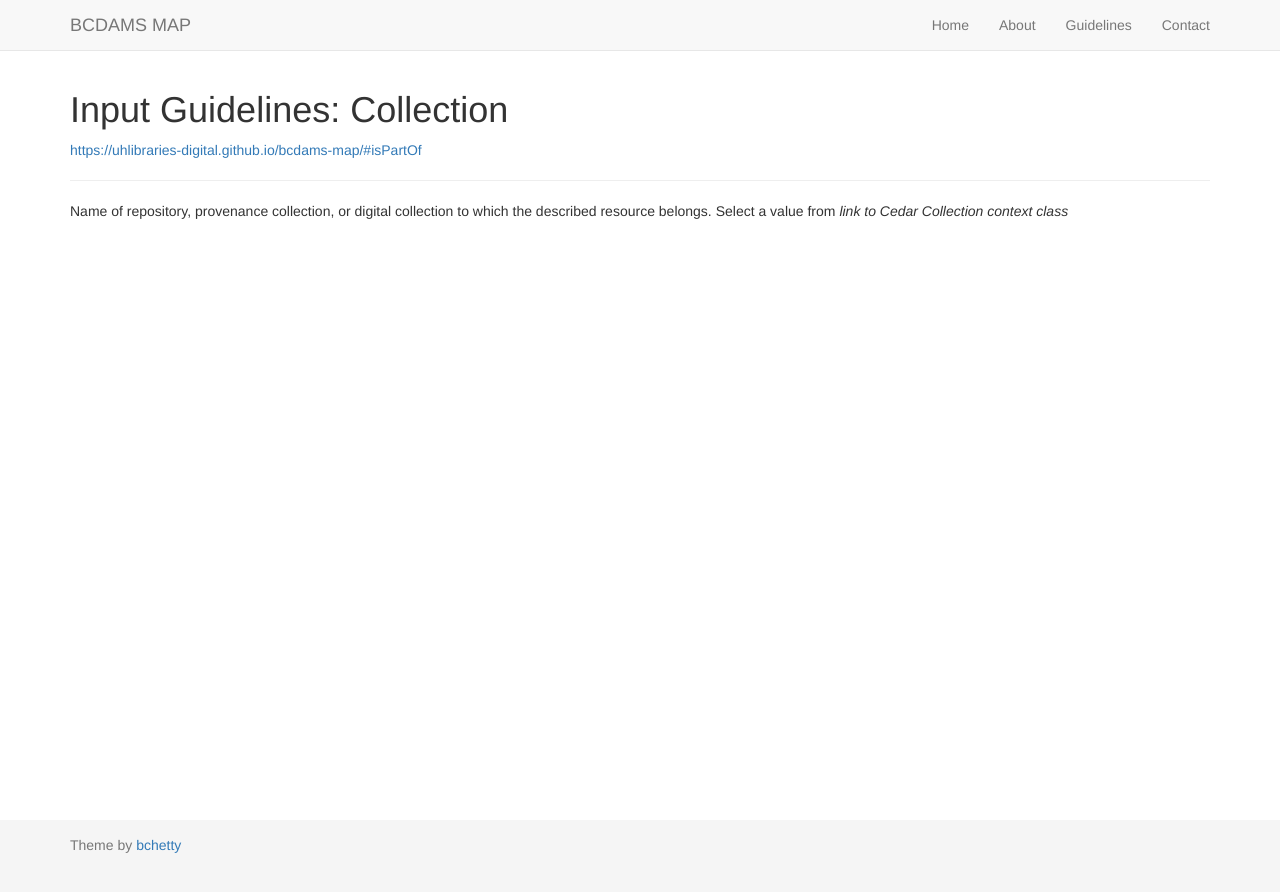
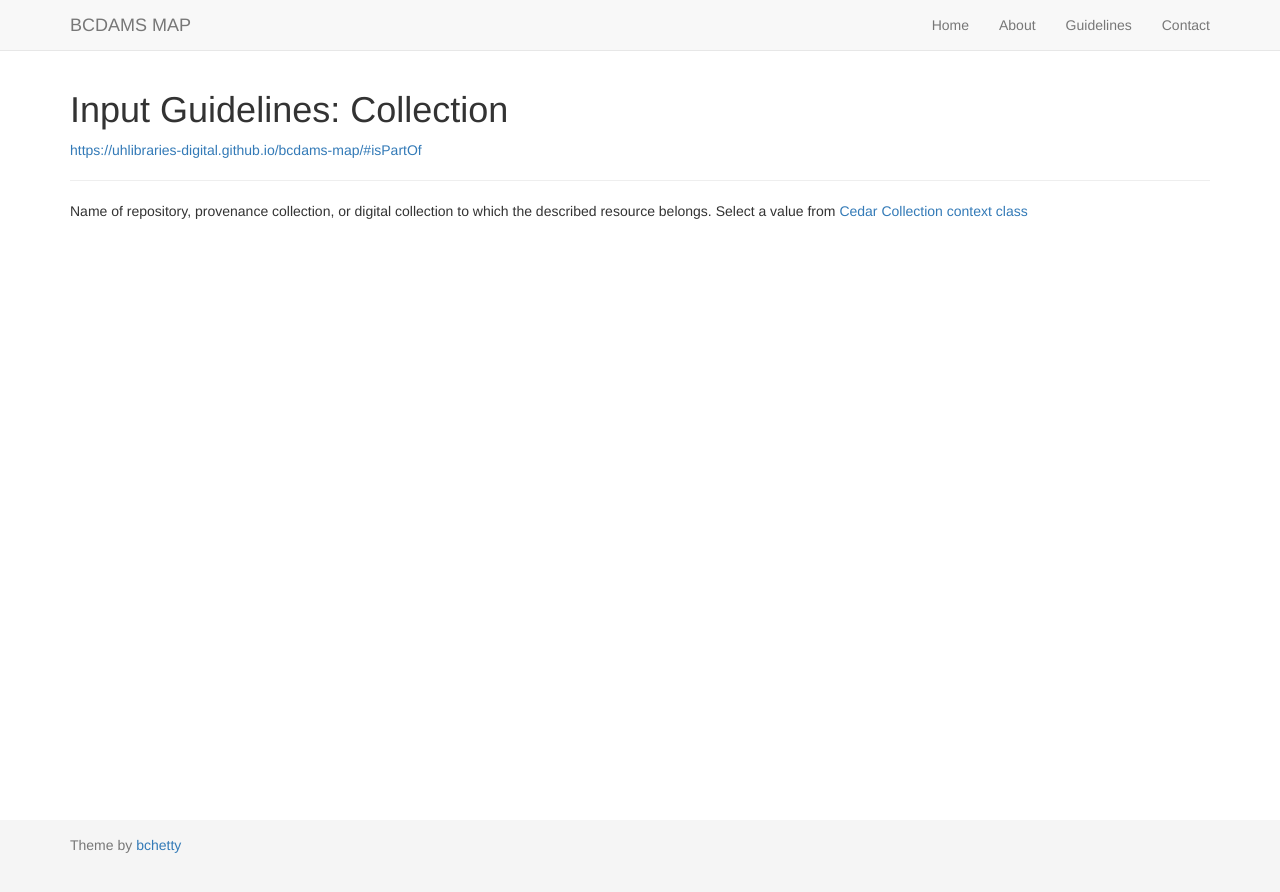
Before and after one commit to uhlibraries-digital/bcdams-map, a Jekyll site: the page built from guidelines/isPartOf.md, in a window 1280 px wide. Shown: the top 892 px of the page. Built offline with Jekyll 4.4.1, drawn with Linux system fonts in a browser that asks for light colours; nearby versions of some CDN libraries.

Commit message:
update context class link

```diff
--- a/guidelines/isPartOf.md
+++ b/guidelines/isPartOf.md
@@ -8,4 +8,4 @@ comments: false
 
 {% include guidelines.md %}
 
-Name of repository, provenance collection, or digital collection to which the described resource belongs. Select a value from _link to Cedar Collection context class_
+Name of repository, provenance collection, or digital collection to which the described resource belongs. Select a value from [Cedar Collection context class](https://github.com/uhlibraries-digital/bcdams-map/issues/8)
```
